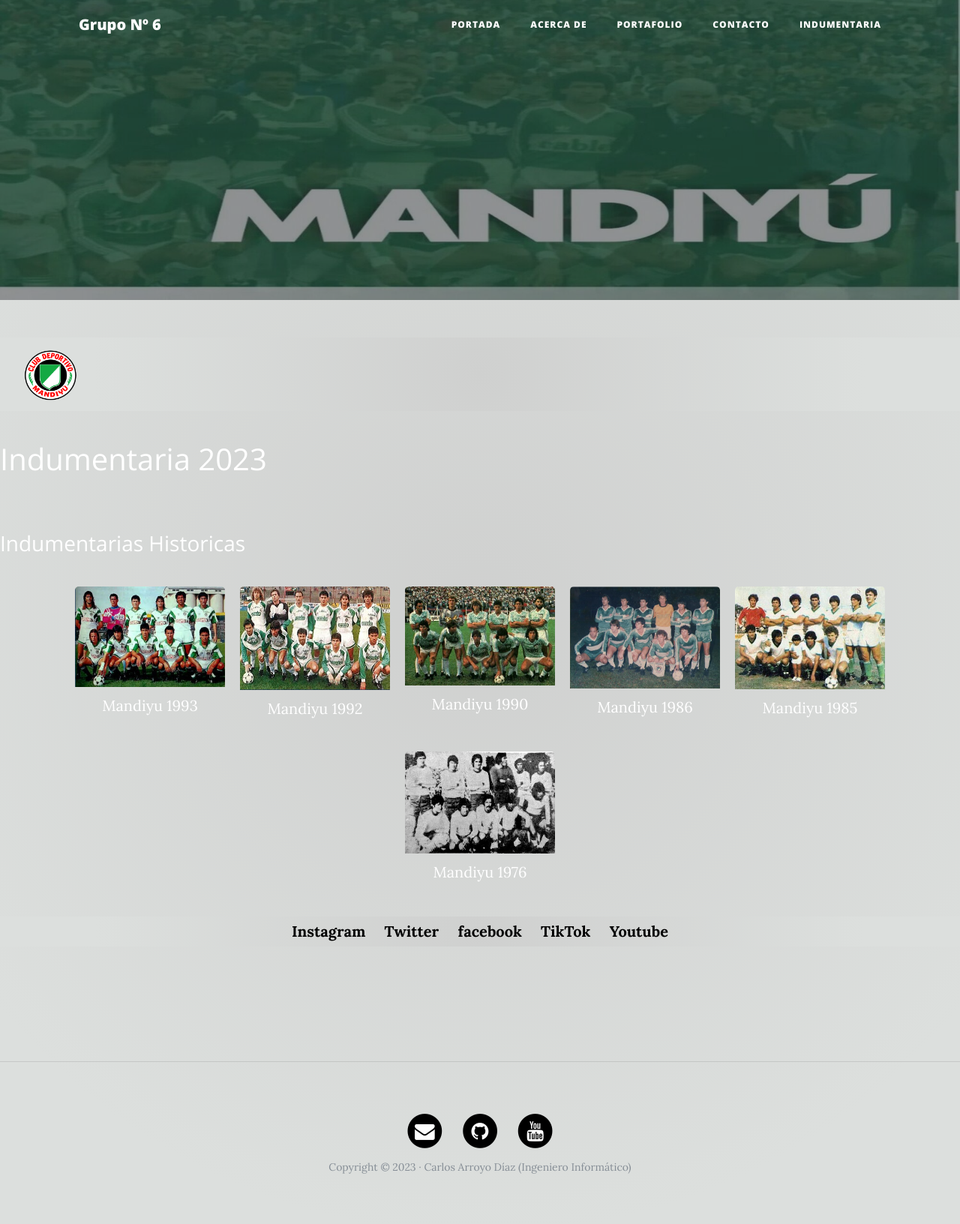
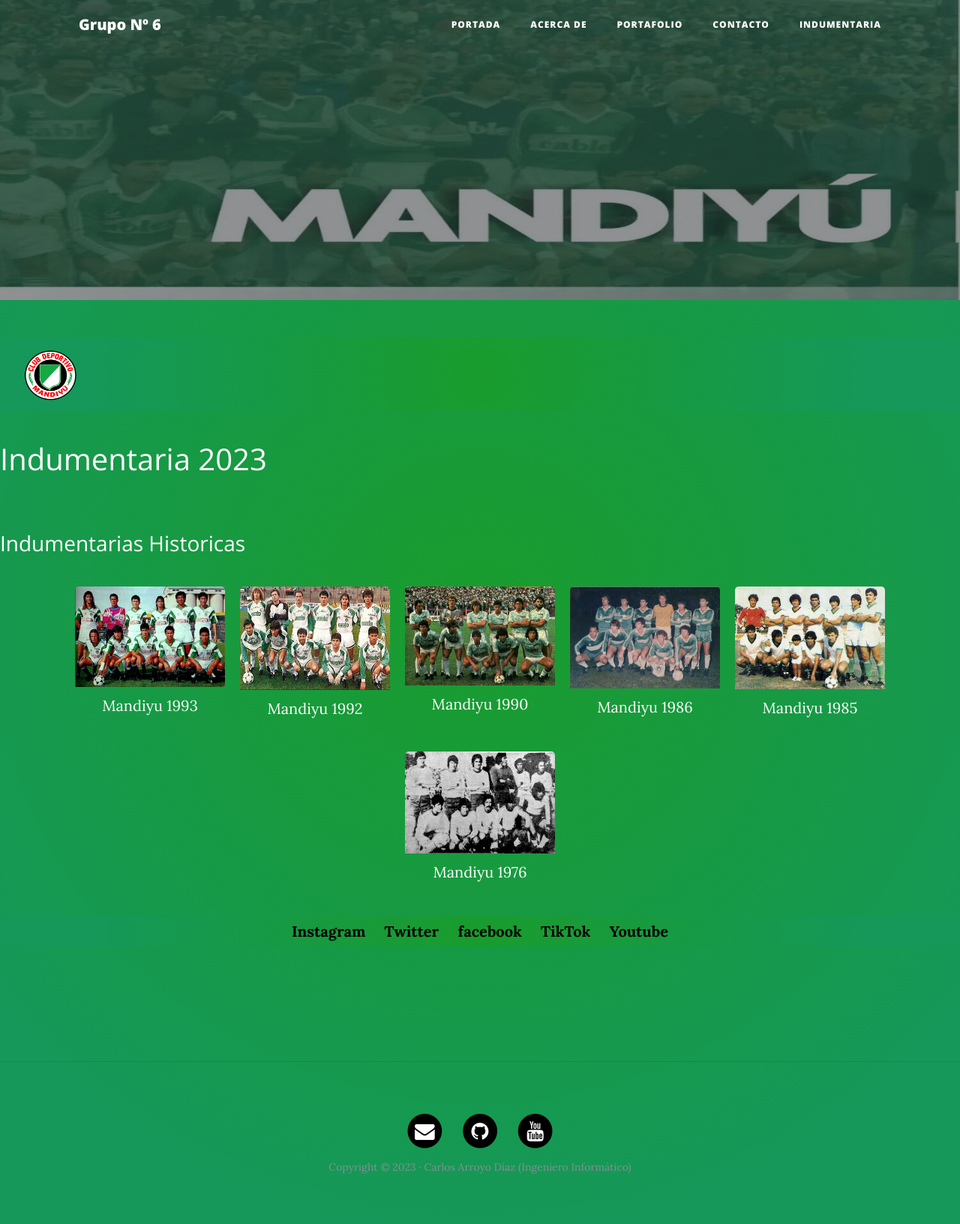
Before and after one commit to enzo-ctes/CC23517_G6_Proyecto, a Django app: page /indumentaria in a window 1280 px wide. Shown: the whole page at 75% size. Run offline with Django 4.2, Linux system fonts and the light colour scheme; data that the repository does not hold is empty; some libraries are stand-ins or nearby versions.

Commit message:
volvi a colocar los colores iniciales de la pestaña indumentaria

```diff
--- a/webpersonal17/core/static/core/css/indumentaria.css
+++ b/webpersonal17/core/static/core/css/indumentaria.css
@@ -1,10 +1,10 @@
 body{
     background: #e9eae8;
-    /* background: radial-gradient(circle farthest-corner at center center, #199c2c 0%, #159859 80%);
-    background: -moz-radial-gradient(circle farthest-corner at center center, #048d79 0%, #15982d 80%); */
+    background: radial-gradient(circle farthest-corner at center center, #199c2c 0%, #159859 80%);
+    background: -moz-radial-gradient(circle farthest-corner at center center, #048d79 0%, #15982d 80%);
 
-    background: radial-gradient(circle farthest-corner at center center, #cfd0cf 0%, #dcdfdd 80%);
-    background: -moz-radial-gradient(circle farthest-corner at center center, #dbe0e0 0%, #dadedb 80%);
+    /* background: radial-gradient(circle farthest-corner at center center, #cfd0cf 0%, #dcdfdd 80%);
+    background: -moz-radial-gradient(circle farthest-corner at center center, #dbe0e0 0%, #dadedb 80%); */
     /* mbody {
         background: #5ea326;
         background: radial-gradient(circle farthest-corner at center center, #199c2c 0%, #159859 80%);
@@ -20,12 +20,12 @@
 }
 nav {
     background: #f8faf6;
-    /* background: radial-gradient(circle farthest-corner at center center, #199c2c 0%, #159859 80%); */
-    /* background: -webkit-radial-gradient(circle farthest-corner at center center, #1dd3b9 0%, #0d871798 80%); */
-    /* background: -moz-radial-gradient(circle farthest-corner at center center, #048d79 0%, #15982d 80%); */
-    background: radial-gradient(circle farthest-corner at center center, #cfd0cf 0%, #dcdfdd 80%);
+    background: radial-gradient(circle farthest-corner at center center, #199c2c 0%, #159859 80%);
+    background: -webkit-radial-gradient(circle farthest-corner at center center, #1dd3b9 0%, #0d871798 80%);
+    background: -moz-radial-gradient(circle farthest-corner at center center, #048d79 0%, #15982d 80%);
+    /* background: radial-gradient(circle farthest-corner at center center, #cfd0cf 0%, #dcdfdd 80%);
     background: -webkit-radial-gradient(circle farthest-corner at center center, #dde5e4 0%, #ecefec98 80%);
-    background: -moz-radial-gradient(circle farthest-corner at center center, #e6ebea 0%, #e5efe7 80%);
+    background: -moz-radial-gradient(circle farthest-corner at center center, #e6ebea 0%, #e5efe7 80%); */
 
 }
 a {
```
